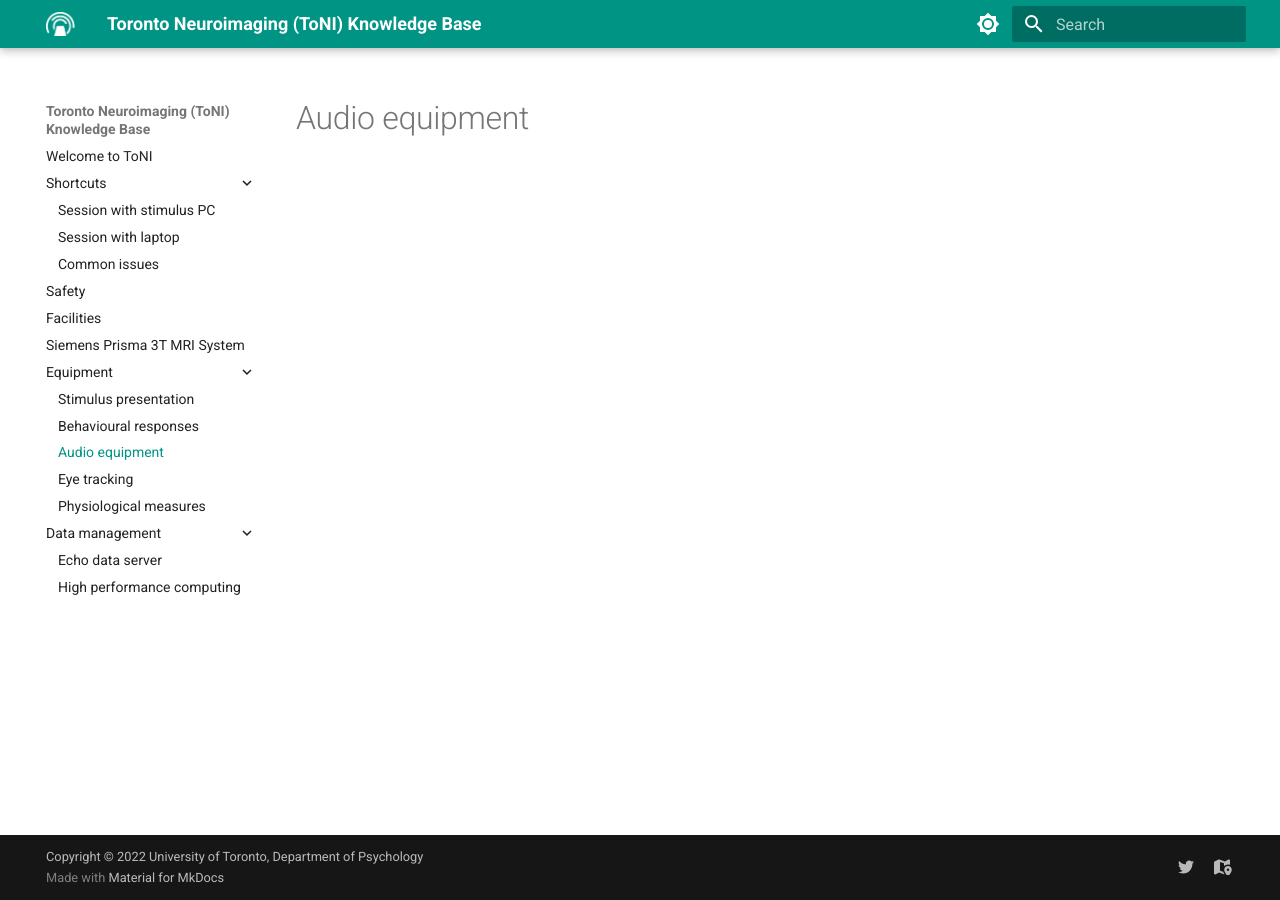
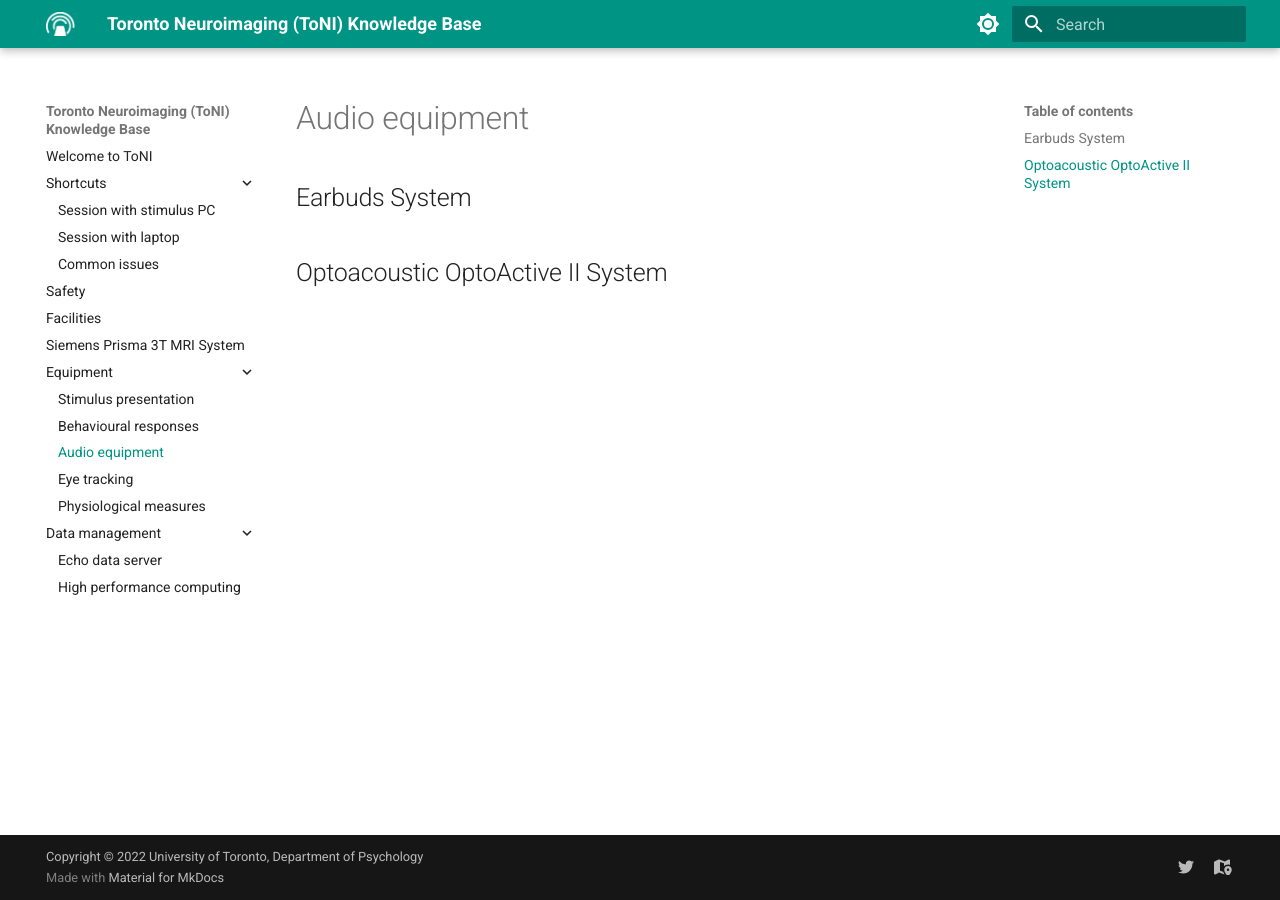
Before and after one commit to uoft-toni/uoft-toni.github.io, an MkDocs documentation site: the page built from docs/audio.md, in a window 1280 px wide. Built offline with MkDocs 1.6.1 and Material for MkDocs 9.7.7, drawn with Linux system fonts in a browser that asks for light colours.

Commit message:
Update audio.md

```diff
--- a/docs/audio.md
+++ b/docs/audio.md
@@ -1 +1,7 @@
 # Audio equipment
+
+## Earbuds System
+
+
+
+## Optoacoustic OptoActive II System
```
